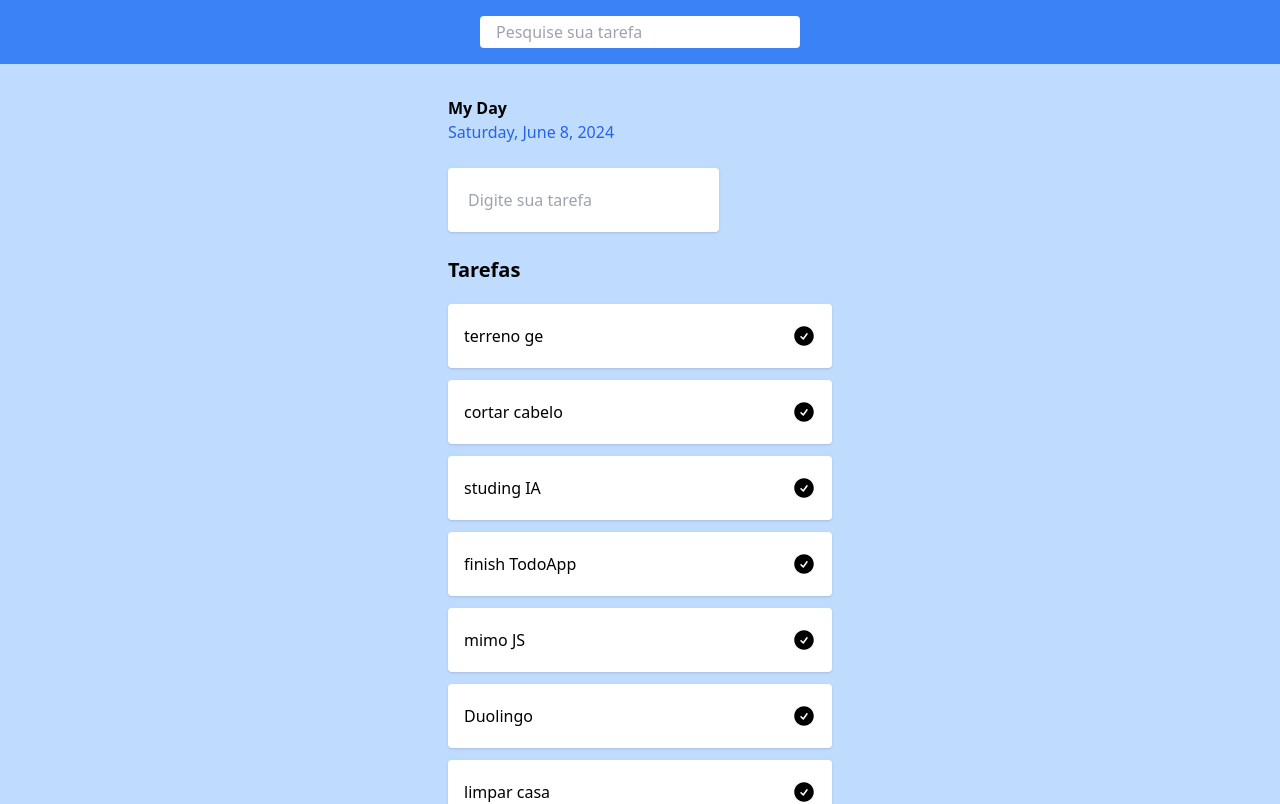
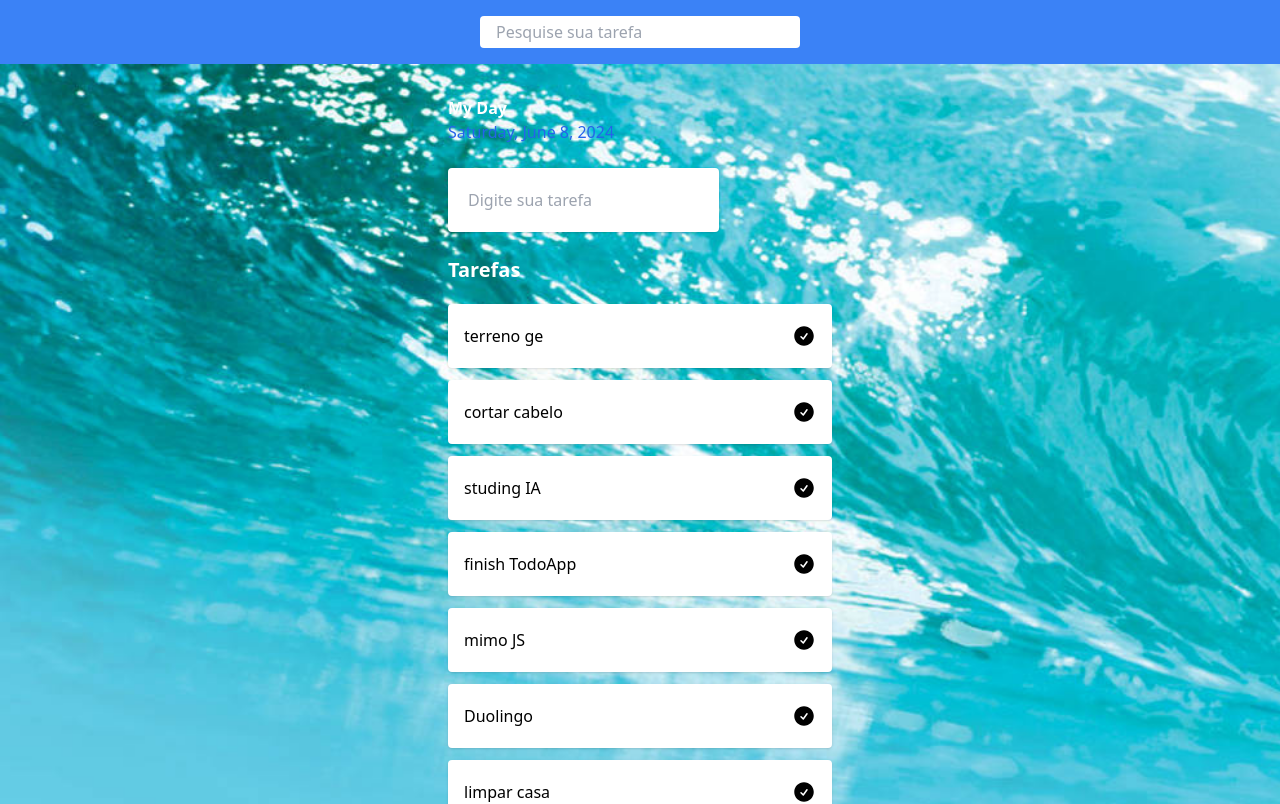
Before and after one commit to gfrabelo/todo-app, an Angular app: page / in a window 1280 px wide. Shown: the top 804 px of the page. Built offline with nearby package versions, Linux system fonts and the light colour scheme; data requests are answered from the project's data file.

Commit message:
feat: adiciona bg onda

```diff
--- a/src/app/app.component.scss
+++ b/src/app/app.component.scss
@@ -0,0 +1,8 @@
+main {
+    background-image: url('../../src/assets/wave-bg.jpg');
+    background-repeat: no-repeat;
+    background-size: cover;
+    width: 100%;
+    height: auto;
+    color: #fff;
+}
--- a/src/app/components/task-list/task-list.component.html
+++ b/src/app/components/task-list/task-list.component.html
@@ -8,7 +8,7 @@
 <div class="flex flex-col mt-6 w-96" >
     <h2 class="font-bold text-xl mb-5">Tarefas</h2>
     @for (task of taskList; track task) {
-        <div class="flex justify-between bg-white h-16 px-4 rounded shadow items-center mb-3">
+        <div class="flex justify-between bg-white h-16 px-4 rounded shadow items-center mb-3 text-black">
             <p>
                 {{ task.title }}
             </p>
```
Also changed, not shown: src/assets/wave-bg.jpg (added).
